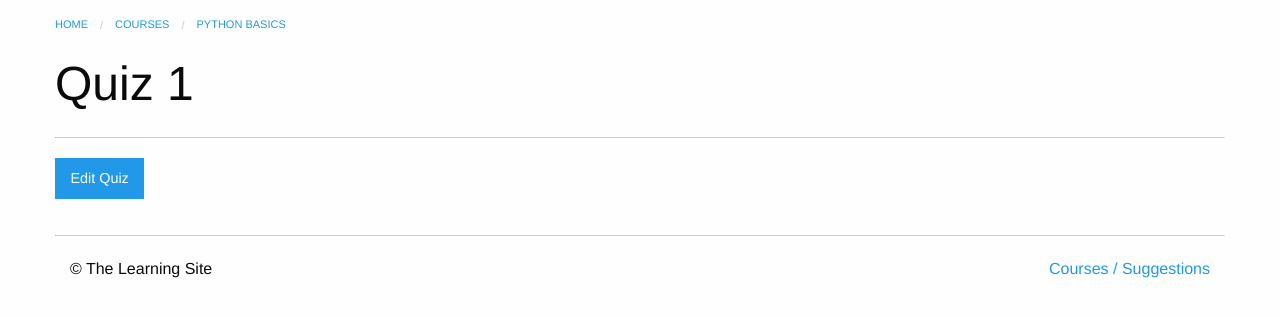
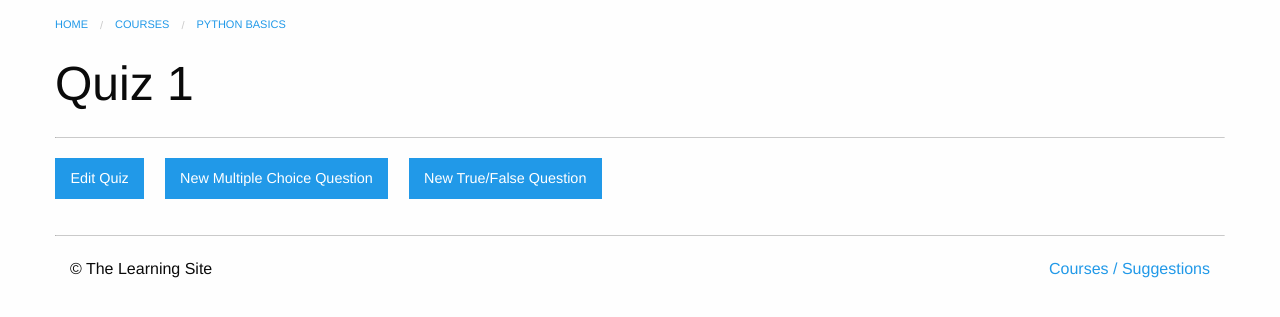
Before and after one commit to PatrickBluth/learning_site, a Django app: a page that uses courses/templates/courses/quiz_detail.html in a window 1280 px wide. Shown: the part 54-371 px from the top of the page. Run offline with Django 3.2, Linux system fonts and the light colour scheme; a user stored in the database is signed in; data comes from the database, SQL or seed files in the repository; both versions use the stored data as it was after the commit.

Commit message:
added MC and TF creation - bug fix needed

```diff
--- a/courses/templates/courses/quiz_detail.html
+++ b/courses/templates/courses/quiz_detail.html
@@ -16,6 +16,8 @@
     {% if user.is_authenticated %}
         <hr>
         <a href="{% url 'courses:quiz_edit' course_pk=step.course.pk quiz_pk=step.pk %}", class="button">Edit Quiz</a>
+        <a href="{% url 'courses:create_question' quiz_pk=step.pk question_type='mc' %}", class="button">New Multiple Choice Question</a>
+        <a href="{% url 'courses:create_question' quiz_pk=step.pk question_type='tf' %}", class="button">New True/False Question</a>
         {% endif %}
     </div>
 {% endblock %}
--- a/courses/templatetags/course_extras.py
+++ b/courses/templatetags/course_extras.py
@@ -3,7 +3,7 @@ from django.utils.safestring import mark_safe
 
 import markdown2
 
-from courses.models import Course
+from courses.models import Course, Question
 
 
 register = template.Library()
@@ -12,6 +12,14 @@ register = template.Library()
 def newest_course():
     """Gets the most recent course that was added to the library"""
     return Course.objects.latest('created_at')
+
+@register.simple_tag()
+def question_type_to_str():
+    """Returns either 'Multiple Choice Question' or 'True/False Question' depending on the type"""
+    if Question.question_type == 'tf':
+        return 'True/False Question'
+    else:
+        return 'Multiple Choice Question'
 
 
 @register.inclusion_tag('courses/course_nav.html')
--- a/courses/urls.py
+++ b/courses/urls.py
@@ -13,5 +13,7 @@ urlpatterns = [
     path('<int:course_pk>/q<int:step_pk>/', views.quiz_detail, name='quiz'),
     path('<int:course_pk>/create_quiz/', views.quiz_create, name='quiz_create'),
     path('<int:course_pk>/edit_quiz/<int:quiz_pk>/', views.quiz_edit, name='quiz_edit'),
+    path('<int:quiz_pk>/create_question/(?P<question_type>mc|tf)/$',
+         views.create_question, name='create_question'),
     path('<int:pk>/', views.course_detail, name='detail'),
 ]
--- a/courses/views.py
+++ b/courses/views.py
@@ -78,6 +78,7 @@ def quiz_create(request, course_pk):
             return HttpResponseRedirect(quiz.get_absolute_url())
     return render(request, 'courses/quiz_form.html', {'form': form, 'course': course})
 
+
 @login_required
 def quiz_edit(request, course_pk, quiz_pk):
     quiz = get_object_or_404(models.Quiz, pk=quiz_pk, course_id=course_pk)
@@ -91,3 +92,28 @@ def quiz_edit(request, course_pk, quiz_pk):
             messages.success(request, "Updated {}".format(form.cleaned_data['title']))
             return HttpResponseRedirect(quiz.get_absolute_url())
     return render(request, 'courses/quiz_form.html', {'form': form, 'course': quiz.course})
+
+
+@login_required
+def create_question(request, quiz_pk, question_type):
+    quiz = get_object_or_404(models.Quiz, pk=quiz_pk)
+    if question_type == 'tf':
+        form_class = forms.TrueFalseQuestionForm
+    else:
+        form_class = forms.MultipleChoiceQuestionForm
+
+    form = form_class()
+
+    if request.method == 'POST':
+        form = form_class(request.POST)
+        if form.is_valid():
+            question = form.save()
+            question.quiz = quiz
+            question.save()
+            messages.success(request, 'Added question!')
+            return HttpResponseRedirect(quiz.get_absolute_url)
+    return render(request, 'courses/question_form.html', {
+        'quiz': quiz,
+        'form': form,
+        'question_type': question_type
+    })
```
Also changed, not shown: courses/templates/courses/question_form.html (added, +21 -0 lines), db.sqlite3.
